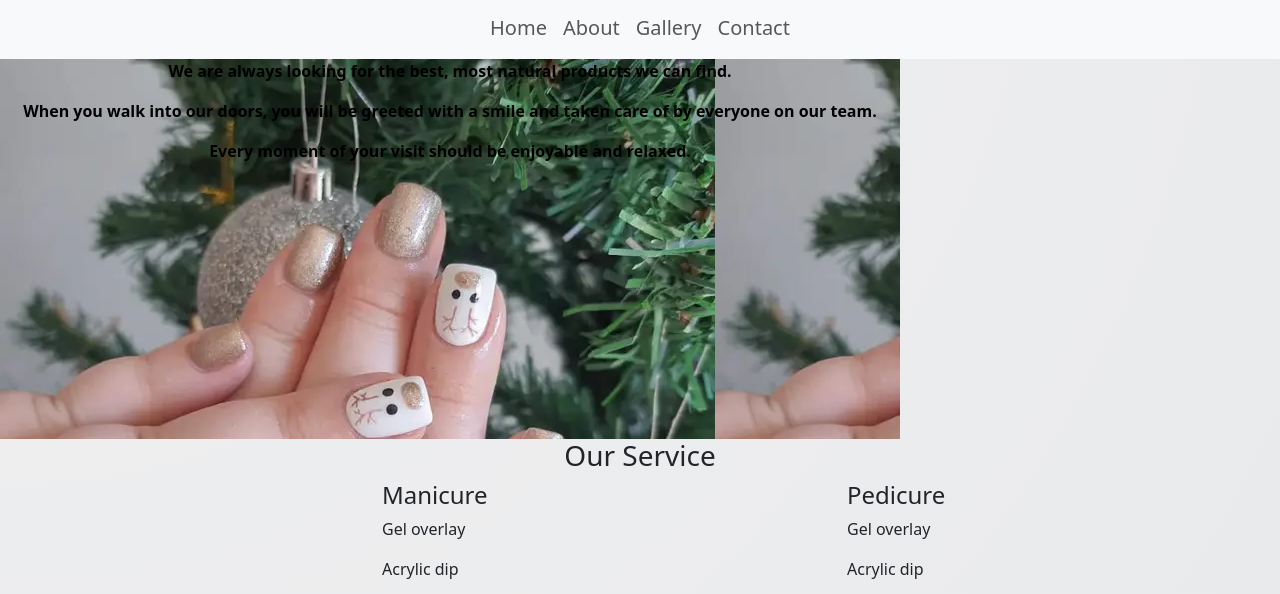
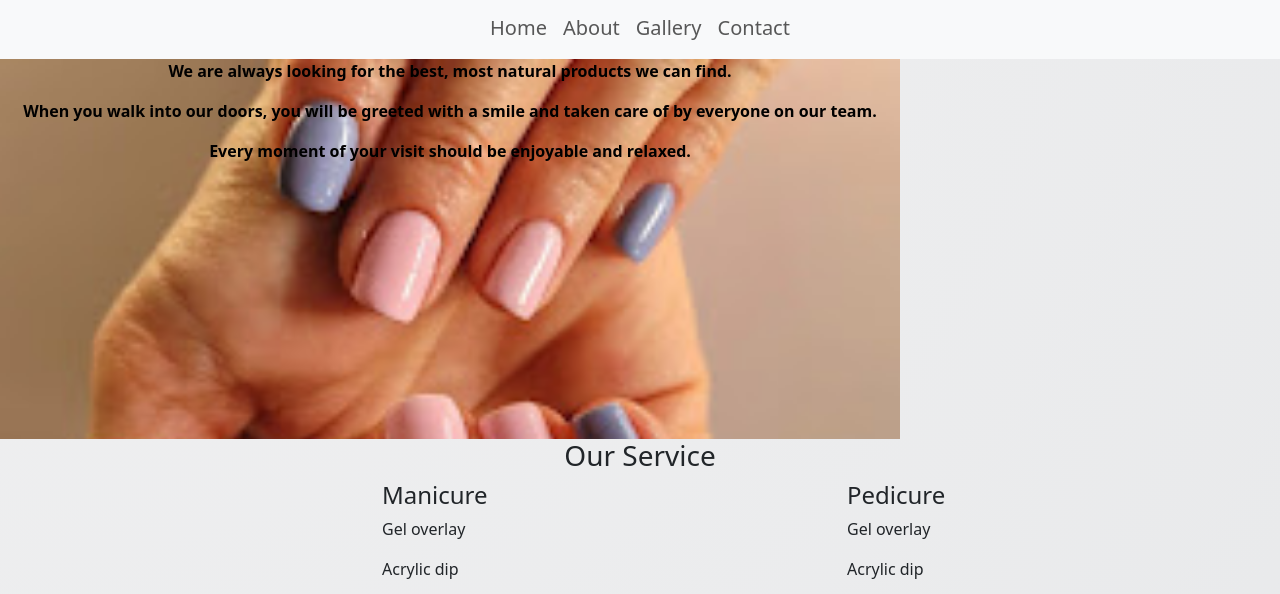
Before and after one commit to Zizo95/JDL-nails, a plain HTML site: page index.html in a window 1280 px wide. Shown: the part 203-797 px from the top of the page. Drawn offline with nearby package versions, Linux system fonts and the light colour scheme.

Commit message:
changed background image

```diff
--- a/styles.css
+++ b/styles.css
@@ -21,12 +21,14 @@ body{
   }
 
   .about{
-    background-image: url("images/image19.jpg");
+    background-image: url("images/image1.jpg");
     height: 380px;
     text-align: center;
     color: black;
     font-weight: bold;
     width: 900px;
+    background-size: cover;
+
 
   }
  h3{
```
Also changed, not shown: index.html (+0 -2 lines).
